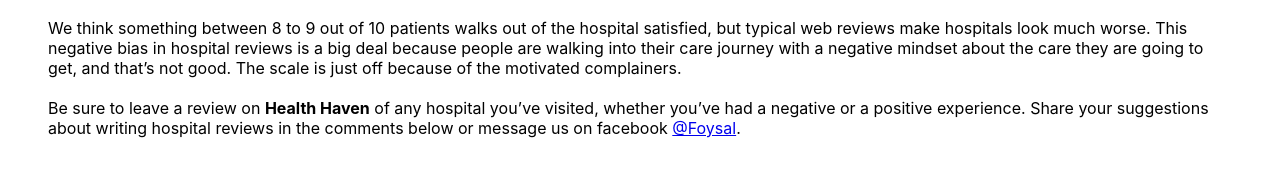
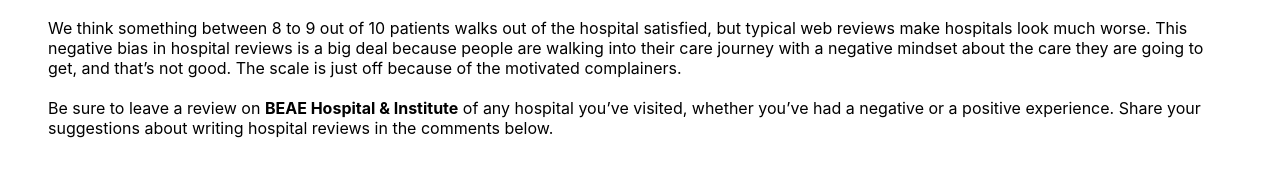
Before and after one commit to Nahiduzzamann/BEAE-Hospital-Institute, a React (Create React App) app: page / in a window 1280 px wide. Shown: the part 1662-1850 px from the top of the page. Built offline with nearby package versions, Linux system fonts and the light colour scheme; no server answers.

Commit message:
update about

```diff
--- a/src/components/About/About.js
+++ b/src/components/About/About.js
@@ -25,10 +25,7 @@ const About = () => {
 
                     We think something between 8 to 9 out of 10 patients walks out of the hospital satisfied, but typical web reviews make hospitals look much worse. This negative bias in hospital reviews is a big deal because people are walking into their care journey with a negative mindset about the care they are going to get, and that’s not good. The scale is just off because of the motivated complainers.<br /><br />
 
-                    Be sure to leave a review on <strong>Health Haven</strong> of any hospital you’ve visited, whether you’ve had a negative or a positive experience. Share your suggestions about writing hospital reviews in the comments below or message us on facebook <a href="https://www.facebook.com/iamfoysal.h" target="_blank" rel="noopener noreferrer" >
-                        @Foysal
-                    </a>.
-                    <br /><br /><br />
+                    Be sure to leave a review on <strong>BEAE Hospital & Institute</strong> of any hospital you’ve visited, whether you’ve had a negative or a positive experience. Share your suggestions about writing hospital reviews in the comments below.
                 </Typography>
 
             </Container>
```
